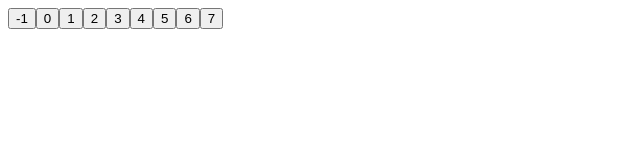
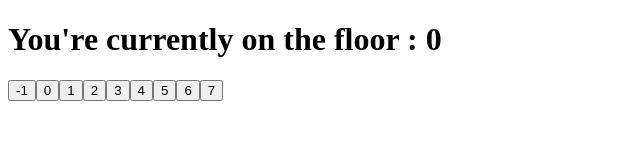
Before and after one commit to Antropom/Mr-Hamster-s-Elevator, a plain HTML site: page index.html in a window 1280 px wide. Shown: the whole page, without its empty margins (0-640 px from the left). Drawn offline with Linux system fonts and the light colour scheme.

Commit message:
Buttons can now move elevator

```diff
--- a/index.html
+++ b/index.html
@@ -6,6 +6,7 @@
     <title>Hamster's Elevator</title>
   </head>
   <body>
+    <h1 id="title"></h1>
     <div id="my-buttons"></div>
     <script src="./script.js"></script>
   </body>
--- a/script.js
+++ b/script.js
@@ -1,8 +1,8 @@
 // Creation of the Elevator class
 class Elevator {
-  constructor() {
-    this._minFloor = -1;
-    this._maxFloor = 7;
+  constructor(minFloor, maxFloor) {
+    this._minFloor = minFloor;
+    this._maxFloor = maxFloor;
     this._currentFloor = 0;
   }
 
@@ -39,13 +39,31 @@ class Elevator {
 }
 
 // Creation of Mr Hamster's Elevator
-const HamsterElev = new Elevator();
+const hamsterElev = new Elevator(-1, 7);
 
 // Creation of the keyboard
 const myButtons = document.getElementById('my-buttons');
 const floors = [];
-for (let i = HamsterElev.minFloor; i <= HamsterElev.maxFloor; i++) {
+for (let i = hamsterElev.minFloor; i <= hamsterElev.maxFloor; i++) {
   floors.push(i);
 }
-const buttonsHTML = floors.map((floor) => `<button>${floor}</button>`).join('');
+const buttonsHTML = floors
+  .map((floor) => `<button class="btn">${floor}</button>`)
+  .join('');
 myButtons.innerHTML = buttonsHTML;
+
+// Current floor in HTML title
+const modifyFloorTitle = (floor) => {
+  const title = document.getElementById('title');
+  title.innerHTML = `You're currently on the floor : ${floor}`;
+};
+
+document.body.onload = modifyFloorTitle(hamsterElev.currentFloor);
+
+// Change current floor when clicking on the buttons
+document.querySelectorAll('.btn').forEach((button) =>
+  button.addEventListener('click', () => {
+    hamsterElev.toFloor(button.innerHTML);
+    modifyFloorTitle(hamsterElev.currentFloor);
+  })
+);
```
